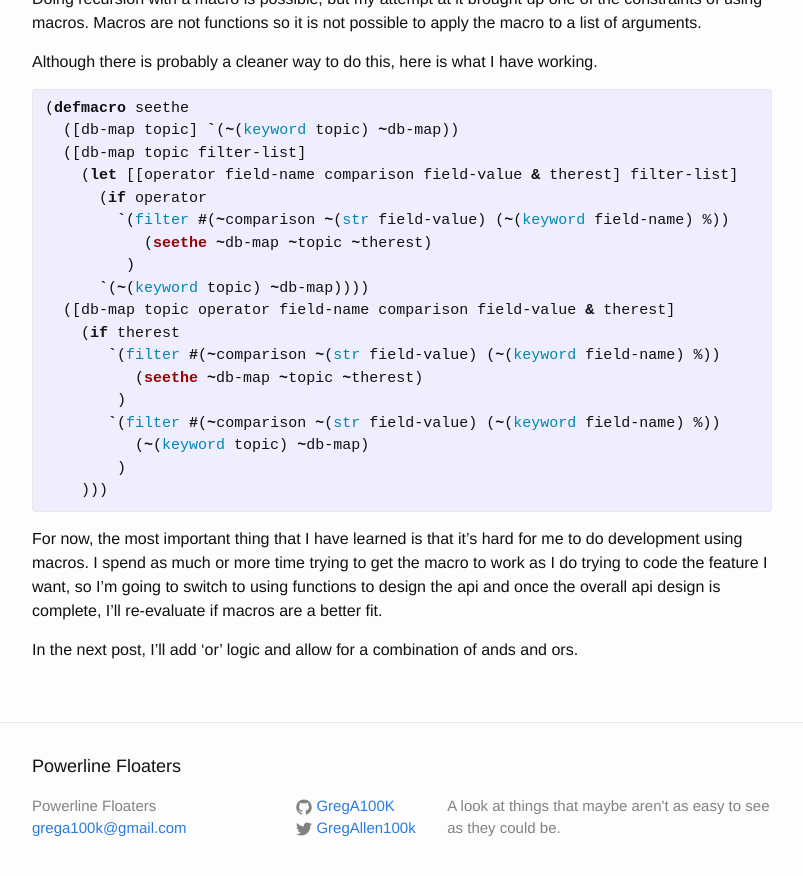
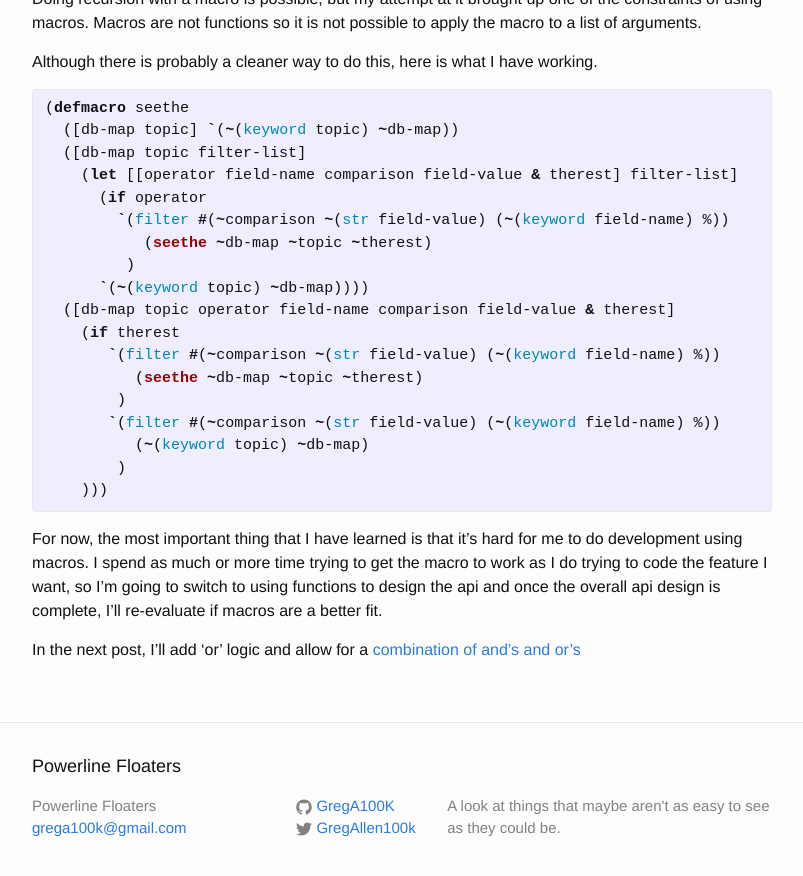
Before and after one commit to GregA100k/GregA100k.github.io, a Jekyll site: the page built from _posts/2015-11-16-one-atom-database.markdown, in a window 1280 px wide and 900 px high, scrolled down 1882 px. Shown: the top 876 px of the window, without its empty margins (238-1041 px from the left). Built offline with Jekyll 4.4.1, drawn with Linux system fonts in a browser that asks for light colours.

Commit message:
add links to the what's next sections of older posts now that there is a post describing that next topic.

```diff
--- a/_posts/2015-11-16-one-atom-database.markdown
+++ b/_posts/2015-11-16-one-atom-database.markdown
@@ -126,4 +126,5 @@ to get the macro to work as I do trying to code the feature I want,
 so I'm going to switch to using functions to design the api and once
 the overall api design is complete, I'll re-evaluate if macros are a better fit.
 
-In the next post, I'll add 'or' logic and allow for a combination of ands and ors.
+In the next post, I'll add 'or' logic and allow for
+a [combination of and's and or's]({% post_url 2015-12-23-one-atom-database-combining-operators %})
--- a/_posts/2015-12-23-one-atom-database-combining-operators.markdown
+++ b/_posts/2015-12-23-one-atom-database-combining-operators.markdown
@@ -101,4 +101,4 @@ be nested to build up complex queries.
 
 What's Next
 ===========
-Joining data from different lists of maps.
+[Joining data from different lists of maps]({% post_url 2015-12-29-one-atom-database-joins %})
```
